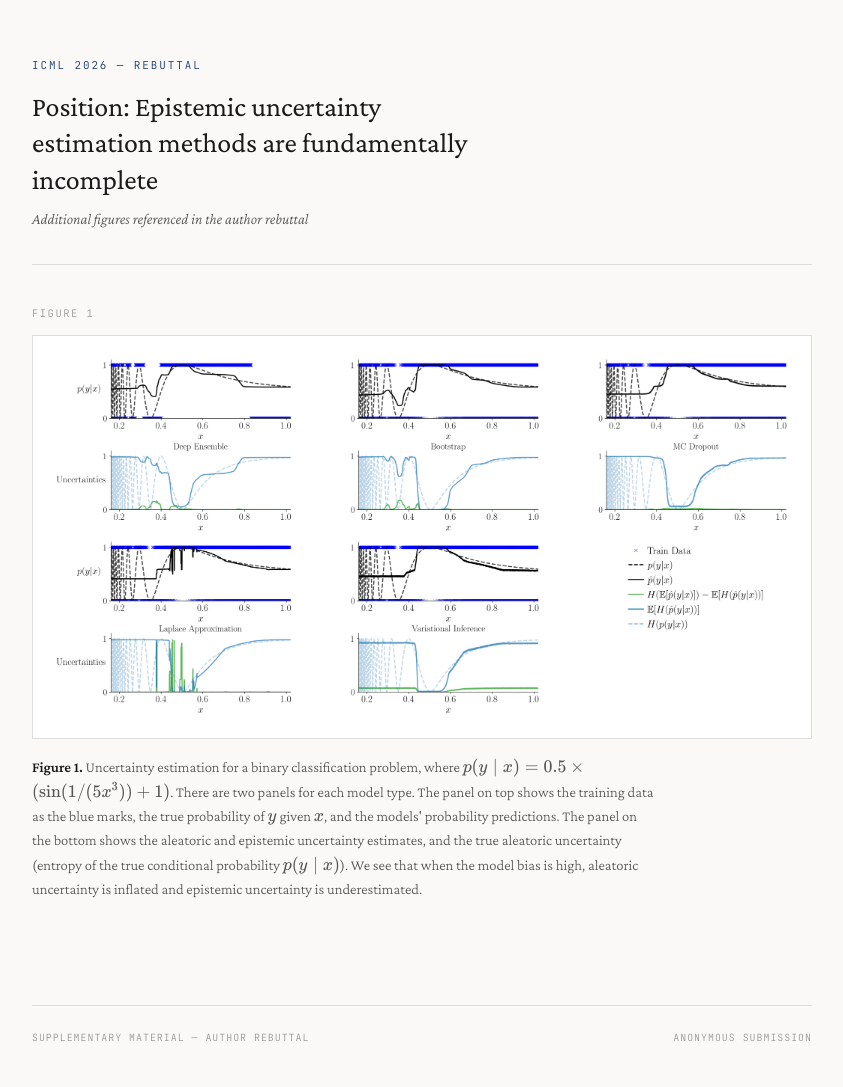
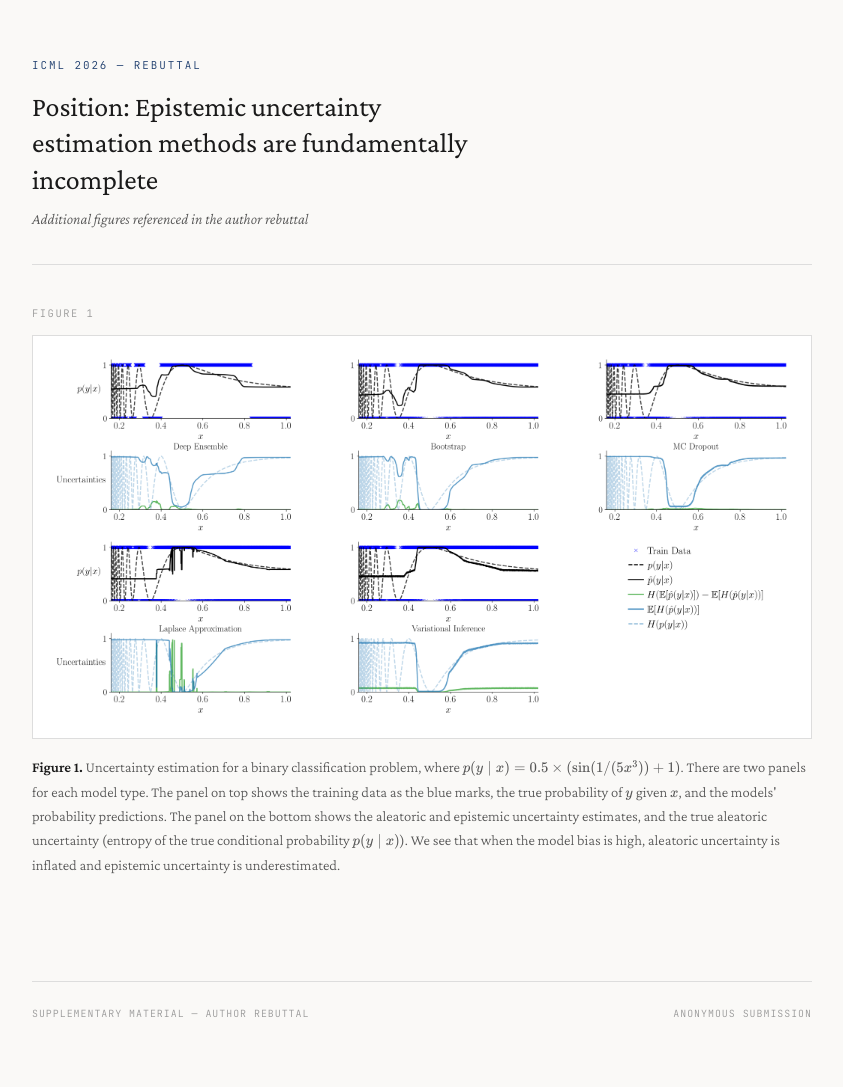
Before and after one commit to chewypolar9899-oss/icml-rebuttal-26, a website built with webpack: page index.html in a window 1280 px wide. Shown: the whole page, without its empty margins (218-1061 px from the left). After the commit the page ends 1063 px from the top, so only its background shows below. Built offline with nearby package versions, Linux system fonts and the light colour scheme.

Commit message:
caption width

```diff
--- a/index.html
+++ b/index.html
@@ -96,6 +96,7 @@
     /* ── Figure block ── */
     .figure-block {
       margin-bottom: 2.5rem;
+      width: 100%;
     }
 
     .figure-label {
@@ -154,7 +155,8 @@
       font-size: 0.92rem;
       color: var(--ink-light);
       line-height: 1.65;
-      max-width: 80%;
+      max-width: 100%;
+      width: 100%; /* add this */
     }
 
     figcaption strong {
@@ -196,6 +198,10 @@
       text-transform: uppercase;
     }
 
+    .katex {
+      font-size: 1em;
+    }
+
     /* ── Fade-in ── */
     @keyframes fadein {
       from {
@@ -233,13 +239,7 @@
   <figure class="figure-block">
     <p class="figure-label">Figure 1</p>
     <div class="figure-frame">
-      <!-- Replace the placeholder below with your actual image:
-           <img src="your-figure.png" alt="Brief description of the figure" />
-      -->
-      <!--        <div class="placeholder">-->
-      <!--          <svg width="32" height="32" viewBox="0 0 24 24" fill="none" stroke="currentColor" stroke-width="1" stroke-linecap="round" stroke-linejoin="round"><rect x="3" y="3" width="18" height="18" rx="2"/><circle cx="8.5" cy="8.5" r="1.5"/><polyline points="21 15 16 10 5 21"/></svg>-->
-      <!--          <span>Replace with your figure.png</span>-->
-      <!--        </div>-->
+
       <img src="img/figure_rebuttal_classification_grid.png" alt="Binary classification problem"/>
     </div>
     <figcaption>
```
